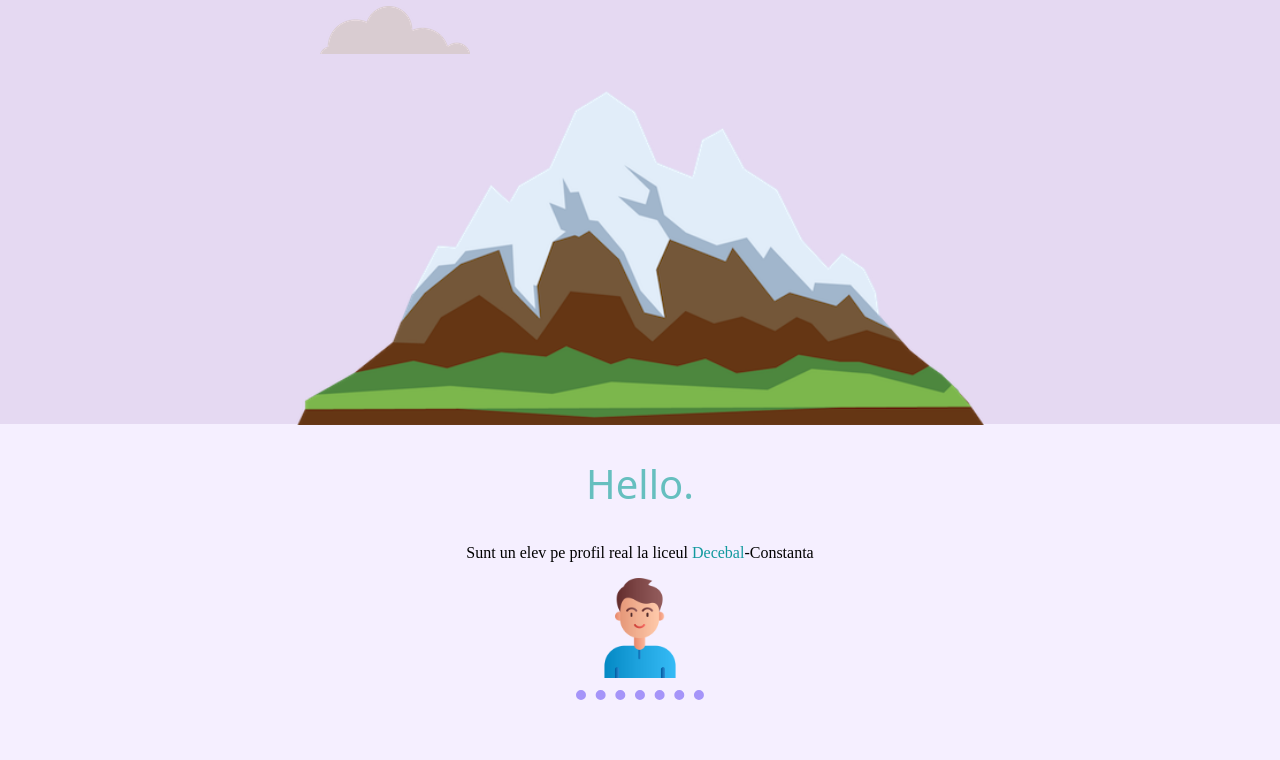
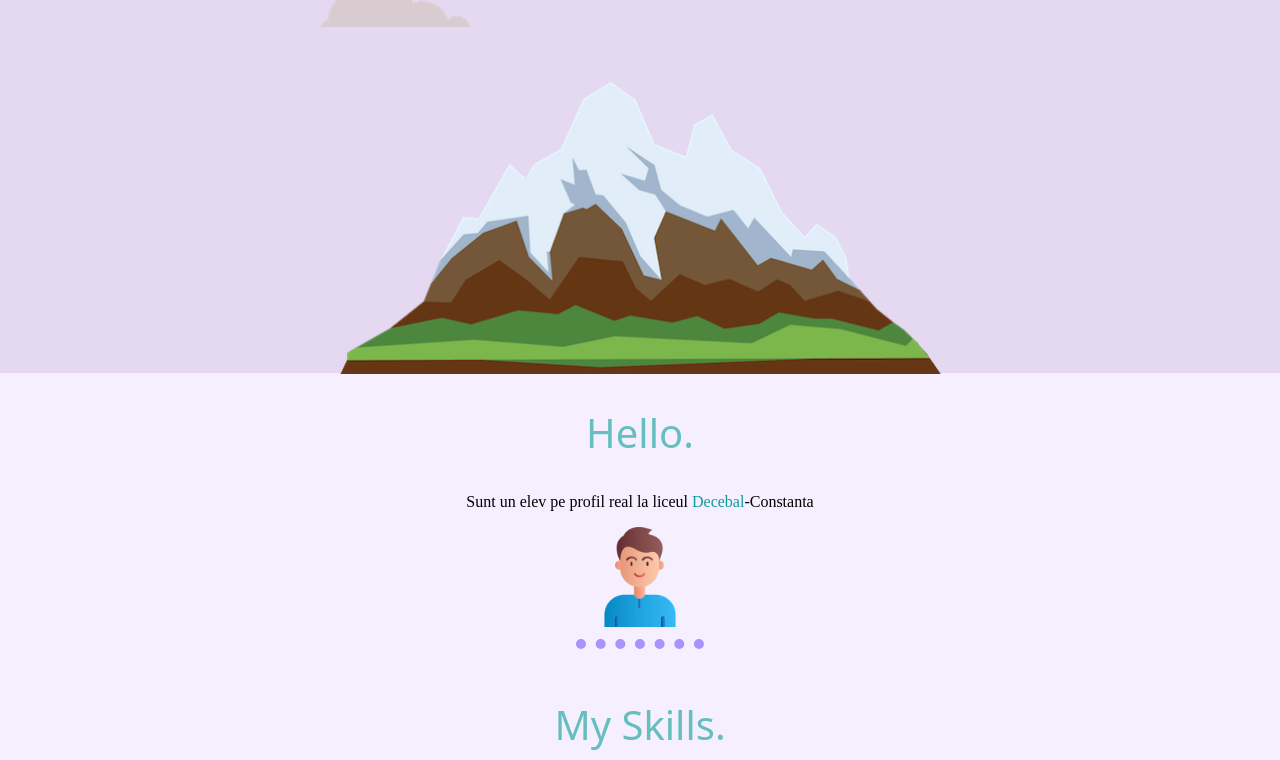
Before and after one commit to 5UPERRNOVA/My-Web-Site, a plain HTML site: page index.html in a window 1280 px wide. Shown: the part 347-1107 px from the top of the page. Drawn offline with Linux system fonts and the light colour scheme; a web font is replaced by a local one.

Commit message:
Update styles.css

```diff
--- a/css/styles.css
+++ b/css/styles.css
@@ -74,7 +74,7 @@ h3{
 .mountain{
     position: relative;
     top: 5px;
-    width: 43rem;
+    width: 47%;
 }
 .wb{
     width: 100px;
```
